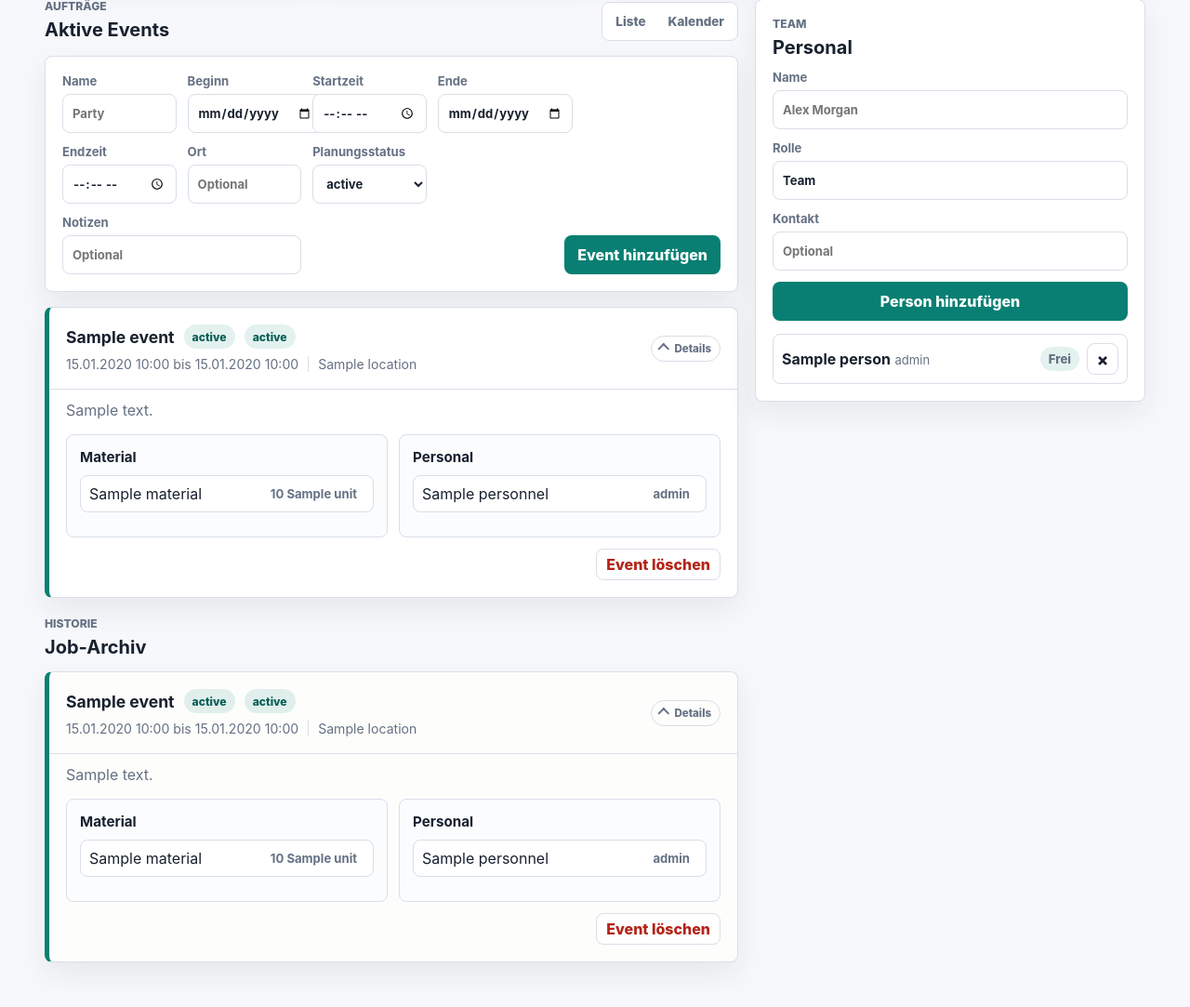
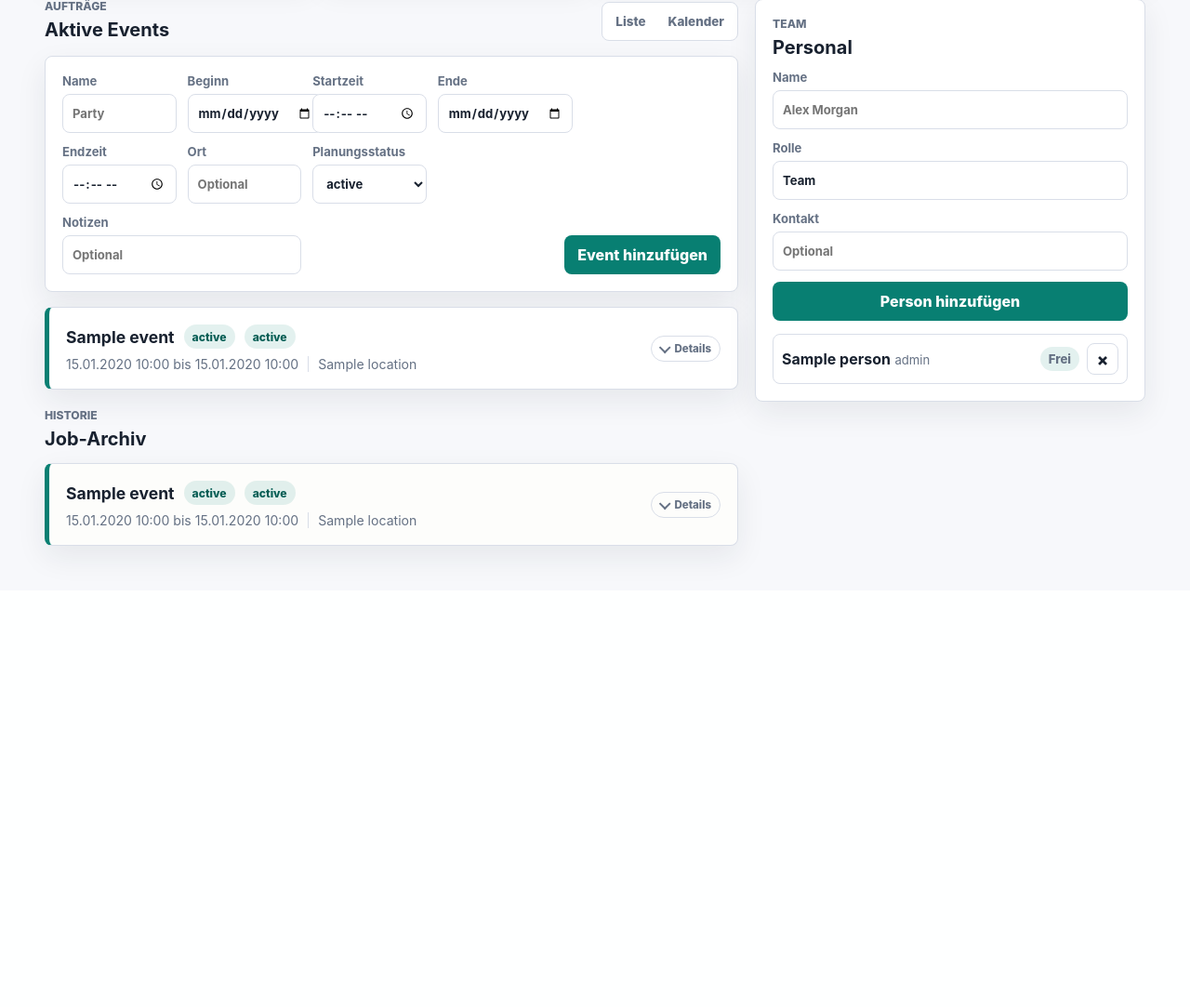
Before and after one commit to AndreasDeCrinis/event-tracker, a Flask app: template app/templates/index.html in a window 1280 px wide. Shown: the part 280-1363 px from the top of the page at 93% size. After the commit the page ends 888 px from the top, so only its background shows below. Run offline with Flask 3, Linux system fonts and the light colour scheme; the template is opened without the code that fills it: most values are stand-ins (such as "Sample title", 1, 10 or a date in 2020).

Commit message:
fix: default collapse

```diff
--- a/app/templates/index.html
+++ b/app/templates/index.html
@@ -26,7 +26,7 @@
     {% set can_assign = event.status == planned_status and not archived %}
     {% set is_fixed = event.booking_status == booking_fixed %}
     {% set material_warnings = event_material_warnings.get(event.id, []) %}
-    <details id="event-{{ event.id }}" class="event-card status-{{ event.status }} {% if archived %}archived-card{% endif %}" open>
+    <details id="event-{{ event.id }}" class="event-card status-{{ event.status }} {% if archived %}archived-card{% endif %}">
       <summary class="event-card-header collapsible-summary">
         <div>
           <div class="title-row">
--- a/app/templates/inventory.html
+++ b/app/templates/inventory.html
@@ -6,7 +6,7 @@
   {% macro material_card(row) %}
     {% set material = row.item %}
     {% set is_consumable = material.kind == material_consumable %}
-    <details class="material-item material-kind-{{ material.kind }}" open>
+    <details class="material-item material-kind-{{ material.kind }}">
       <summary class="material-item-header collapsible-summary">
         <div class="material-title">
           <strong>{{ material.name }}</strong>
```
Also changed, not shown: tests/test_inventory_logic.py (+2 -0 lines).
